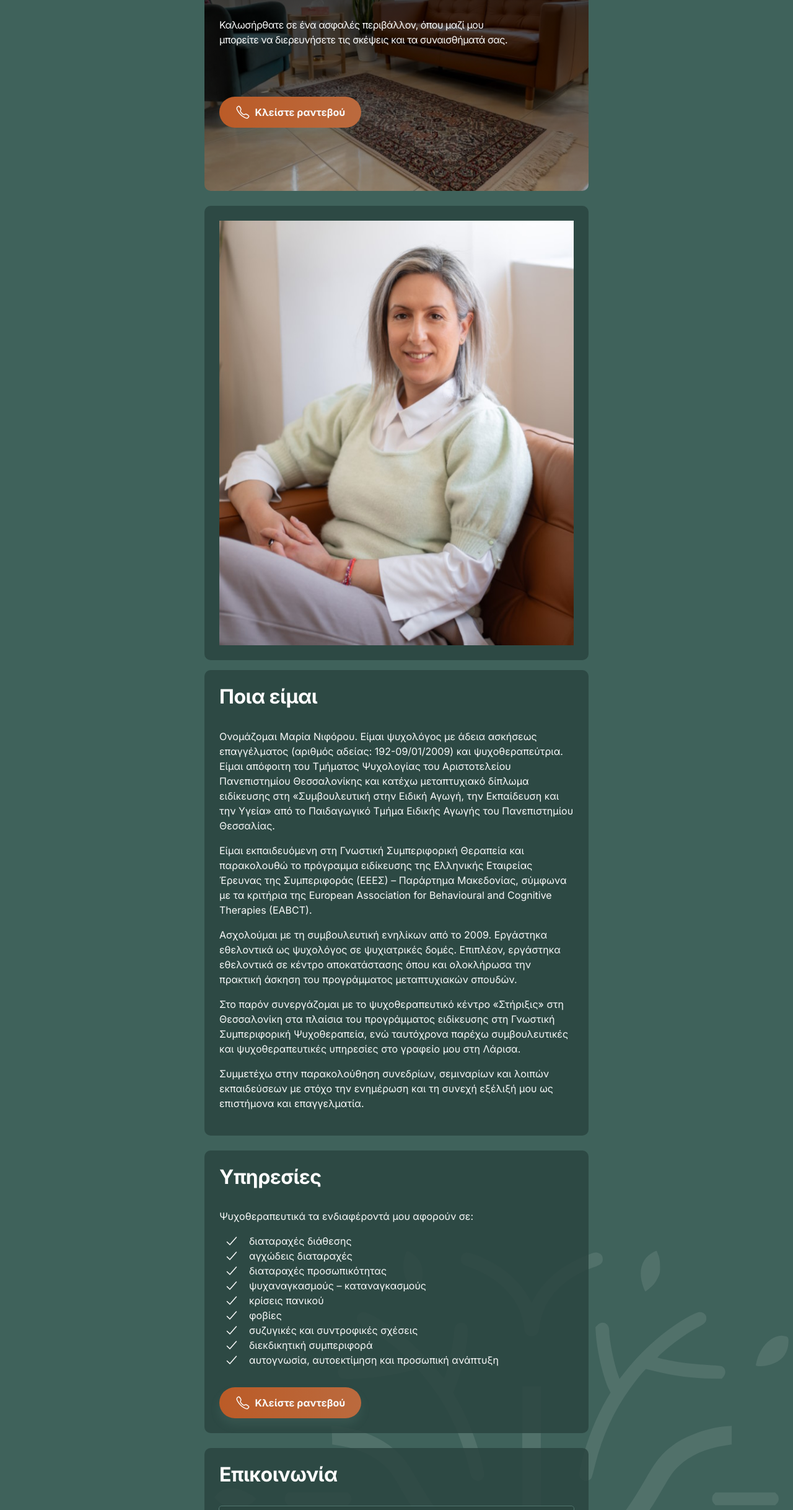
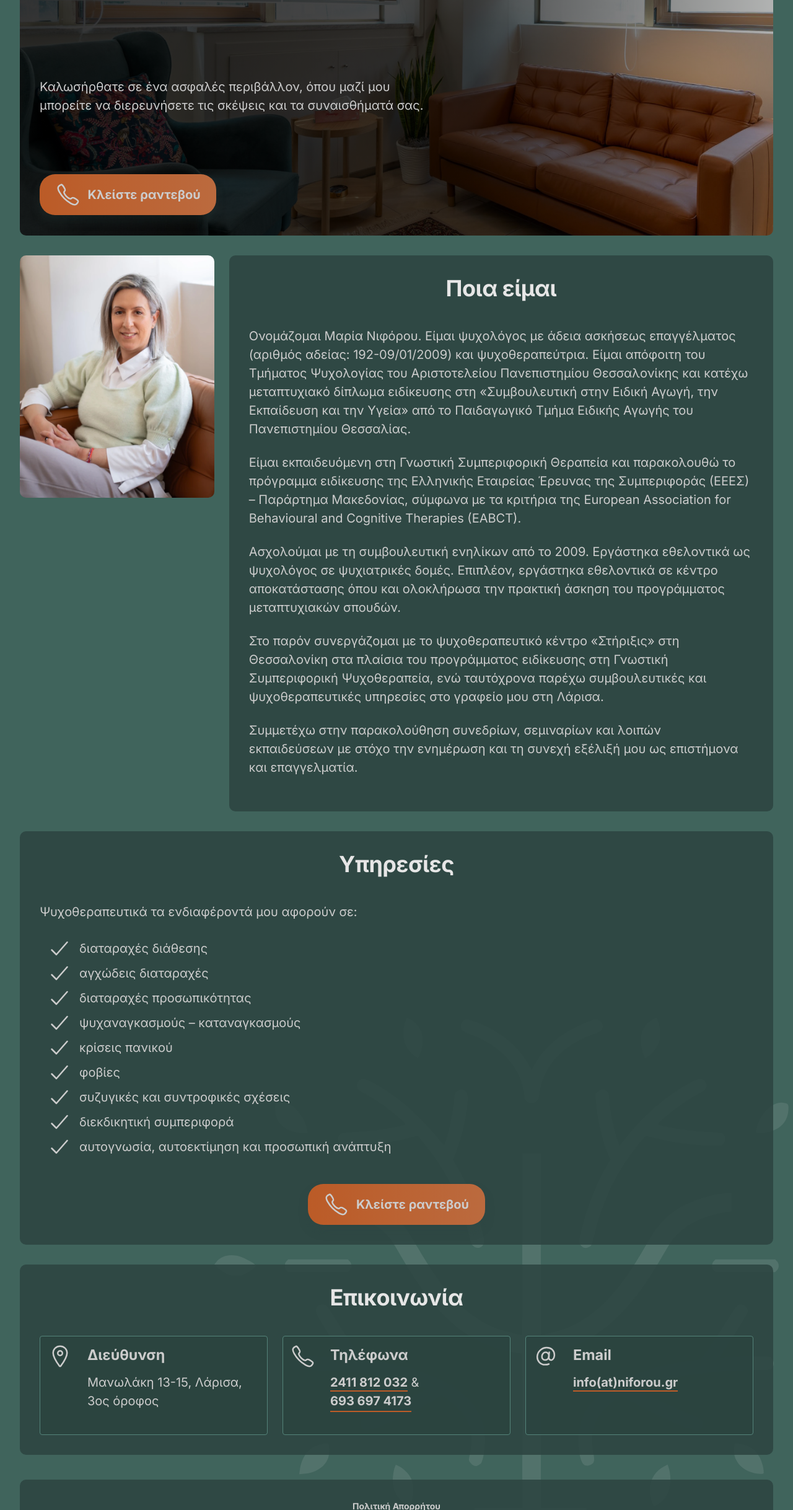
Before and after one commit to dkaffes/niforou.gr-testing, a plain HTML site: page index.html in a window 1280 px wide. Shown: the part 364-2800 px from the top of the page at 62% size. Drawn offline with nearby package versions, Linux system fonts and the light colour scheme.

Commit message:
major changes

```diff
--- a/index.html
+++ b/index.html
@@ -32,18 +32,22 @@
   <body class="d-flex flex-col flex-ai-c">
     <header>
       <a href="/">
-        <img
-          class="logo"
-          src="images/logo.png"
-          alt="Μαρία Νιφόρου - Ψυχολόγος MSc - Ψυχοθεραπεύτρια - Λογότυπο"
-        />
+        <picture>
+          <source media="(width <= 40rem)" srcset="images/logo-portrait.png" />
+          <source media="(width >= 40rem)" srcset="images/logo-landscape.png" />
+          <img
+            class="logo"
+            src="images/logo-landscape.png"
+            alt="Μαρία Νιφόρου - Ψυχολόγος MSc - Ψυχοθεραπεύτρια - Λογότυπο"
+          />
+        </picture>
       </a>
     </header>
 
     <main class="main d-flex flex-col flex-ai-c">
-      <section class="section-hero d-flex flex-col">
+      <section class="section-hero d-flex flex-col w-100">
         <h1 class="h-1">Πιάστε την άκρη του νήματος</h1>
-        <p class="hero-subheading">
+        <p class="subheading">
           Καλωσήρθατε σε ένα ασφαλές περιβάλλον, όπου μαζί μου μπορείτε να
           διερευνήσετε τις σκέψεις και τα συναισθήματά σας.
         </p>
@@ -55,15 +59,17 @@
         </a>
       </section>
       <section class="section-bio d-grid">
-        <div class="wrapper bio-image-box">
+        <div class="bio-image-box">
           <img
-            src="/images/maria-niforou-mobile.jpg"
+            src="/images/maria-niforou-mobile.webp"
             alt="Κοντινό πλάνο της Ψυχολόγου Μαρίας Νιφόρου. Είναι χαμογελαστή και καθισμένη σταυροπόδι στον καναπέ του γραφείου της."
             class="image-box-image"
+            width="700"
+            height="872"
           />
         </div>
         <div class="wrapper bio-text-box">
-          <h2 class="h-2">Ποια είμαι</h2>
+          <h2 class="h-2 center-txt">Ποια είμαι</h2>
           <p>
             Ονομάζομαι Μαρία Νιφόρου. Είμαι ψυχολόγος με άδεια ασκήσεως
             επαγγέλματος (αριθμός αδείας: 192-09/01/2009) και ψυχοθεραπεύτρια.
@@ -100,43 +106,43 @@
         </div>
       </section>
       <section class="section-services w-100">
-        <div class="wrapper">
-          <h2 class="h-2">Υπηρεσίες</h2>
+        <div class="wrapper d-flex flex-col">
+          <h2 class="h-2 center-txt">Υπηρεσίες</h2>
           <p>Ψυχοθεραπευτικά τα ενδιαφέροντά μου αφορούν σε:</p>
           <ul class="list">
-            <li class="d-flex flex-ai-st">
+            <li class="list-item">
               <ion-icon class="icon" name="checkmark-outline"></ion-icon
               ><span>διαταραχές διάθεσης</span>
             </li>
-            <li class="d-flex flex-ai-st">
+            <li class="list-item">
               <ion-icon class="icon" name="checkmark-outline"></ion-icon
               ><span>αγχώδεις διαταραχές</span>
             </li>
-            <li class="d-flex flex-ai-st">
+            <li class="list-item">
               <ion-icon class="icon" name="checkmark-outline"></ion-icon
               ><span>διαταραχές προσωπικότητας</span>
             </li>
-            <li class="d-flex flex-ai-st">
+            <li class="list-item">
               <ion-icon class="icon" name="checkmark-outline"></ion-icon
               ><span>ψυχαναγκασμούς – καταναγκασμούς</span>
             </li>
-            <li class="d-flex flex-ai-st">
+            <li class="list-item">
               <ion-icon class="icon" name="checkmark-outline"></ion-icon
               ><span>κρίσεις πανικού</span>
             </li>
-            <li class="d-flex flex-ai-st">
+            <li class="list-item">
               <ion-icon class="icon" name="checkmark-outline"></ion-icon
               ><span>φοβίες</span>
             </li>
-            <li class="d-flex flex-ai-st">
+            <li class="list-item">
               <ion-icon class="icon" name="checkmark-outline"></ion-icon
               ><span>συζυγικές και συντροφικές σχέσεις</span>
             </li>
-            <li class="d-flex flex-ai-st">
+            <li class="list-item">
               <ion-icon class="icon" name="checkmark-outline"></ion-icon
               ><span>διεκδικητική συμπεριφορά</span>
             </li>
-            <li class="d-flex flex-ai-st">
+            <li class="list-item">
               <ion-icon class="icon" name="checkmark-outline"></ion-icon
               ><span>αυτογνωσία, αυτοεκτίμηση και προσωπική ανάπτυξη</span>
             </li>
@@ -151,9 +157,9 @@
       </section>
       <section class="section-contact w-100">
         <div class="wrapper">
-          <h2 class="h-2">Επικοινωνία</h2>
+          <h2 class="h-2 center-txt">Επικοινωνία</h2>
           <div class="contact-box d-grid">
-            <div class="contact-box-item">
+            <div class="contact-address contact-box-item">
               <div class="contact-item-content d-flex flex-ai-st">
                 <ion-icon class="icon" name="location-outline"></ion-icon>
                 <div>
@@ -171,7 +177,7 @@
                   <h3 class="heading-3">Τηλέφωνα</h3>
                   <p class="contact-subheading">
                     <a class="link" href="tel:2411812032">2411 812 032</a> &
-                    <a class="link inline-block" href="tel:6936974173"
+                    <a class="link inline-blk" href="tel:6936974173"
                       >693 697 4173</a
                     >
                   </p>
@@ -196,7 +202,7 @@
       </section>
     </main>
 
-    <footer class="footer w-100">
+    <footer class="footer center-txt w-100">
       <div class="wrapper">
         <a class="link" href="/politiki-aporritou.html">Πολιτική Απορρήτου</a>
       </div>
--- a/style.css
+++ b/style.css
@@ -11,26 +11,29 @@
 /* Custom properties (variables) for colors, font-weights, font-sizes, spacing */
 
 :root {
-  --clr-bg: #3f625b;
-  --clr-bg-tint: #5f867f;
+  --clr-bg: hsl(168, 22%, 32%);
+  --clr-bg-tint: hsl(168, 22%, 42%);
   /* --clr-bg-shade: #2c4641; */
-  --clr-bg-shade: hsla(168, 23%, 22%, 0.85);
-  --clr-heading: #ffffff;
-  --clr-text: #f9f9f9;
-  --clr-link: #bb5b27;
-  --clr-link-tint: #bb6a3e;
+  --clr-bg-shade-1: hsla(168, 22%, 22%, 85%);
+  --clr-bg-shade-2: hsla(168, 22%, 22%, 95%);
+  /* --clr-bx-shadow: hsla(169, 17%, 45%, 0.2); */
+  --clr-box-shadow: hsla(168, 22%, 22%, 25%);
+  --clr-heading: hsl(0, 0%, 90%);
+  --clr-text: hsl(0, 0%, 80%);
+  --clr-link: hsl(21, 65%, 45%);
+  --clr-link-tint: hsl(21, 65%, 55%);
   --fw-regular: 400;
   --fw-bold: 700;
   --fs-xsm: 0.75rem;
   --fs-sm: 1rem;
-  --fs-md: 1.4rem;
-  --fs-lg: 2rem;
-  --fs-xl: 2.5rem;
+  --fs-md: 1.25rem;
+  --fs-lg: 1.75rem;
+  --fs-xl: 2.25rem;
   --sp-xsm: 0.5rem;
   --sp-sm: 1rem;
   --sp-md: 1.5rem;
   --sp-lg: 2rem;
-  --sp-xl: 4rem;
+  --sp-xl: 3.5rem;
 }
 
 /**************************/
@@ -85,12 +88,20 @@
 
 .wrapper {
   padding: var(--sp-md);
-  background-color: var(--clr-bg-shade);
+  background-color: var(--clr-bg-shade-1);
   border-radius: 10px;
 }
 
 .w-100 {
   width: 100%;
+}
+
+.center-txt {
+  text-align: center;
+}
+
+.inline-blk {
+  display: inline-block;
 }
 
 /* ======================= */
@@ -127,8 +138,7 @@ img {
 }
 
 .h-1,
-.h-2,
-.hero-subheading {
+.h-2 {
   letter-spacing: -0.5px;
   text-wrap: balance;
 }
@@ -136,26 +146,33 @@ img {
 .h-1 {
   font-size: var(--fs-xl);
   line-height: 1.1;
-  margin-bottom: var(--sp-xl);
+  margin-block-end: var(--sp-xl);
 }
 
 .h-2 {
   font-size: var(--fs-lg);
   line-height: 1.2;
-  margin-bottom: var(--sp-lg);
+  margin-block-end: var(--sp-lg);
 }
 
 .h-3 {
   font-size: var(--fs-md);
   line-height: 1.3;
   letter-spacing: 0.5px;
-  margin-bottom: var(--sp-md);
+  margin-block-end: var(--sp-md);
+}
+.subheading {
+  text-wrap: balance;
 }
 
 p {
-  max-width: 100ch;
+  max-width: 120ch;
   margin-block-end: var(--sp-sm);
-  /* text-wrap: pretty; */
+  text-wrap: pretty;
+}
+
+.list span {
+  max-width: 95ch;
 }
 
 /* Button */
@@ -168,8 +185,8 @@ p {
   color: var(--clr-text);
   padding: 0.8rem 1.6rem;
   border-radius: 25px;
-  box-shadow: 0 10px 15px 0 rgb(95, 134, 127, 0.2);
-  transition: all 200ms;
+  box-shadow: 0 10px 15px 0 var(--clr-box-shadow);
+  transition: all 350ms;
 
   &:hover,
   &:active {
@@ -188,8 +205,8 @@ p {
 
 /* Icon */
 .icon {
-  width: 1.5rem;
-  height: 1.5rem;
+  width: 1.7rem;
+  height: 1.7rem;
   flex-shrink: 0;
 }
 
@@ -200,7 +217,7 @@ p {
 }
 
 .list li {
-  gap: var(--sp-sm);
+  gap: var(--sp-xsm);
   padding-inline-start: var(--sp-xsm);
 }
 
@@ -236,13 +253,14 @@ p {
 
 /* Header */
 .logo {
-  height: 6rem;
+  height: 8rem;
 }
 
 /* Main and Footer max-width */
 .main,
 .footer {
-  max-width: 38.75rem; /* 620px */
+  max-width: 90rem;
+  /* 1440px */
 }
 
 /* Main */
@@ -252,7 +270,6 @@ p {
 
 /* Footer */
 .footer {
-  text-align: center;
   font-size: var(--fs-xsm);
 }
 
@@ -262,21 +279,25 @@ p {
 
 /* Hero section */
 .section-hero {
-  background-image: url(/images/office-interior-portrait.jpg);
+  background-image: url(/images/office-interior-portrait2.jpg);
   background-image: linear-gradient(
       to bottom,
-      rgba(0, 0, 0, 0.8) 0%,
-      rgba(0, 0, 0, 0.7) 40%,
-      rgba(0, 0, 0, 0.3) 100%
+      oklch(0% 0 0 / 0.8) 0%,
+      oklch(0% 0 0 / 0.7) 40%,
+      oklch(0% 0 0 / 0.3) 100%
     ),
-    url(/images/office-interior-portrait.jpg);
+    url(/images/office-interior-portrait2.jpg);
   background-position: center;
   background-repeat: no-repeat;
   background-size: cover;
-  min-height: 65vh;
+  min-height: 50vh;
   padding: var(--sp-md);
   border-radius: 10px;
   gap: var(--sp-xl);
+}
+
+.section-hero .h-1 {
+  text-shadow: 0px 0px 2px var(--clr-link);
 }
 
 /* Bio section */
@@ -285,7 +306,22 @@ p {
   gap: var(--sp-sm);
 }
 
+.bio-image-box {
+  padding: 0;
+  border-radius: 10px;
+  overflow: hidden;
+  height: min-content;
+}
+
 /* Services section */
+.list-item {
+  display: flex;
+  align-items: start;
+}
+
+.section-services .btn {
+  margin-inline: auto;
+}
 
 /* Contact section */
 .contact-box {
@@ -296,8 +332,9 @@ p {
 .contact-box-item {
   border-radius: 4px;
   padding: var(--sp-xsm);
-  background-color: hsla(168, 23%, 22%, 95%);
-  box-shadow: 0 0 0 0.05rem var(--clr-bg-tint);
+  background-color: var(--clr-bg-shade-2);
+  border: 1px solid var(--clr-bg-tint);
+  /* box-shadow: 0 0 0 0.05rem var(--clr-bg-tint); */
 }
 
 .contact-item-content {
@@ -310,6 +347,144 @@ p {
   transition: all 200ms;
 }
 
-.inline-block {
-  display: inline-block;
+/* ======================= */
+/* Politiki aporritou page */
+/* ======================= */
+
+.privacy-subsection {
+  margin-block-end: var(--sp-xl);
 }
+
+/* ================================= */
+/* MEDIA QUERIES */
+/* ================================= */
+/* -------Portrait Tablet and Large Phones breakpoint */
+/* 640px */
+@media (width >= 40rem) {
+  /* ======================= */
+  /* Sitewide styling */
+  /* ======================= */
+  :root {
+    --fs-xsm: 0.8125rem;
+    --fs-sm: 1.125rem;
+    --fs-md: 1.5rem;
+    --fs-lg: 2rem;
+    --fs-xl: 2.5rem;
+    --sp-xsm: 0.625rem;
+    --sp-sm: 1.25rem;
+    --sp-md: 2rem;
+    --sp-lg: 2.25rem;
+    --sp-xl: 4rem;
+  }
+  /* Header */
+  .logo {
+    height: 10rem;
+  }
+
+  /* ======================= */
+  /* Homepage */
+  /* ======================= */
+  /* Hero section */
+  .section-hero {
+    background-image: linear-gradient(
+        to right,
+        oklch(0% 0 0 / 0.8) 0%,
+        oklch(0% 0 0 / 0.7) 60%,
+        oklch(0% 0 0 / 0.3) 100%
+      ),
+      url(/images/office-interior-landscape-tablet2.jpg);
+    min-height: 60vh;
+    justify-content: center;
+  }
+  /* Bio section */
+  .section-bio {
+    grid-template-columns: 1fr 2fr;
+    grid-template-areas: "image text";
+  }
+
+  .bio-image-box {
+    grid-area: image;
+  }
+
+  .bio-text-box {
+    grid-area: text;
+  }
+
+  /* Services section */
+  .list-item {
+    align-items: center;
+  }
+
+  /* Contact section */
+  .contact-box {
+    grid-template-columns: 1fr 1fr;
+  }
+
+  .contact-address {
+    grid-column: 1/-1;
+  }
+}
+
+/* -------Laptops-Desktops breakpoint */
+/* 992px */
+@media (width >= 62rem) {
+  /* ======================= */
+  /* Sitewide styling */
+  /* ======================= */
+  :root {
+    --fs-xsm: 0.875rem;
+    --fs-sm: 1.25rem;
+    --fs-md: 1.75rem;
+    --fs-lg: 2.25rem;
+    --fs-xl: 2.75rem;
+    --sp-xsm: 0.75rem;
+    --sp-sm: 1.5rem;
+    --sp-md: 2rem;
+    --sp-lg: 2.5rem;
+    --sp-xl: 4.5rem;
+  }
+
+  /* Icon */
+  .icon {
+    width: var(--sp-lg);
+    height: var(--sp-lg);
+    flex-shrink: 0;
+  }
+
+  /* Header */
+  .logo {
+    height: 12rem;
+  }
+
+  /* ======================= */
+  /* Homepage */
+  /* ======================= */
+  /* Hero section */
+  .section-hero {
+    background-image: linear-gradient(
+        to right,
+        oklch(0% 0 0 / 0.8) 0%,
+        oklch(0% 0 0 / 0.7) 60%,
+        oklch(0% 0 0 / 0.3) 100%
+      ),
+      url(/images/office-interior-landscape-desktop2.jpg);
+    /* min-height: 65vh; */
+  }
+
+  .subheading {
+    max-width: 50ch;
+  }
+
+  /* Bio section */
+  .section-bio {
+    grid-template-columns: 1fr 2.8fr;
+  }
+
+  /* Contact section */
+  .contact-box {
+    grid-template-columns: repeat(3, 1fr);
+  }
+  .contact-address {
+    grid-column: 1/2;
+  }
+}
```
Also changed, not shown: politiki-aporritou.html (+141 -94 lines), images/DSC01393.jpg (added), images/DSC01434.jpg (added), images/interior-portait.jpg (added), images/logo-landscape.png (added), images/logo-portrait.png (added), images/logo.png (deleted), images/maria-niforou-mobile.jpg (deleted), images/maria-niforou-mobile.webp (added), images/office-interior-landscape-desktop2.jpg (added), images/office-interior-landscape-tablet2.jpg (added), images/office-interior-portrait2.jpg (added).
